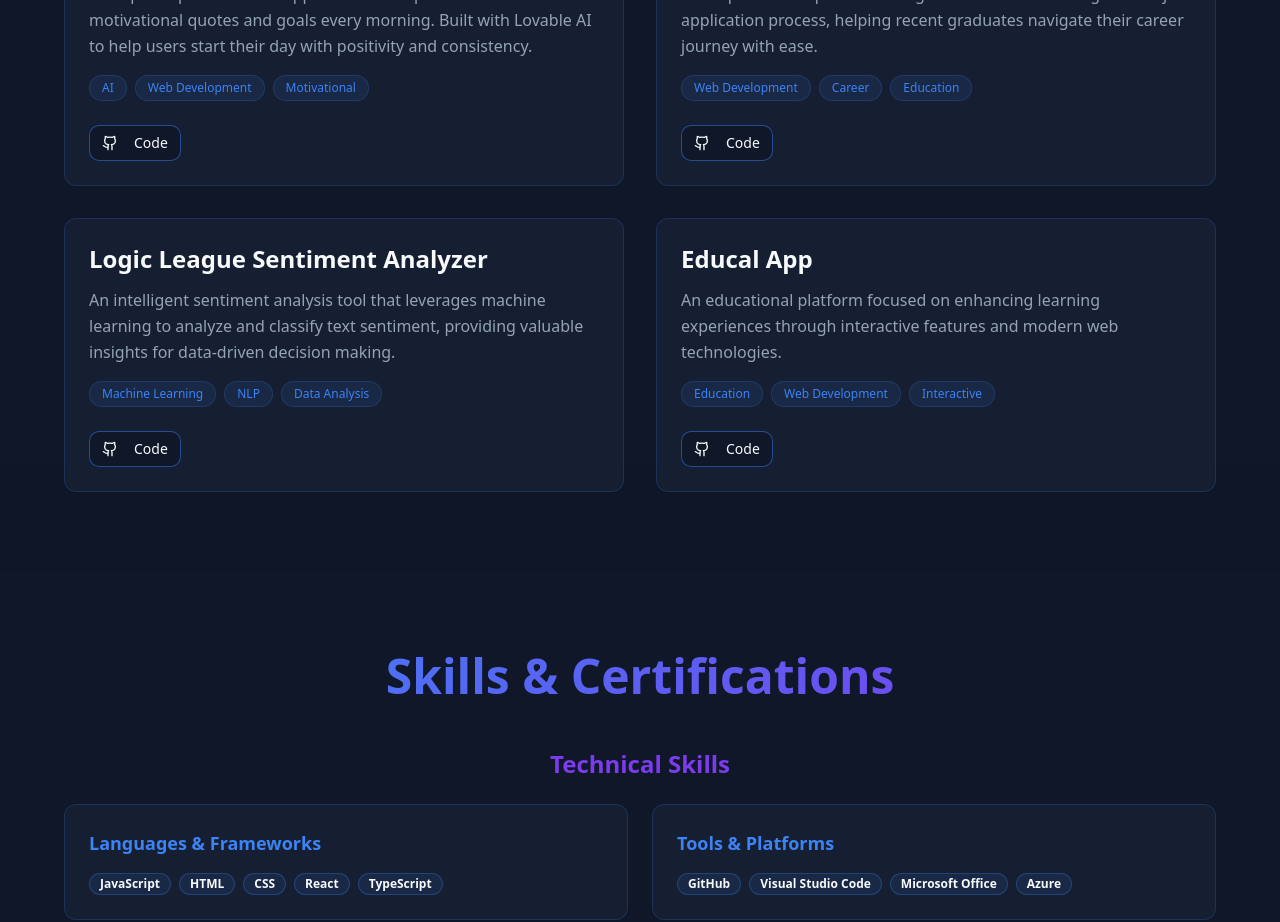
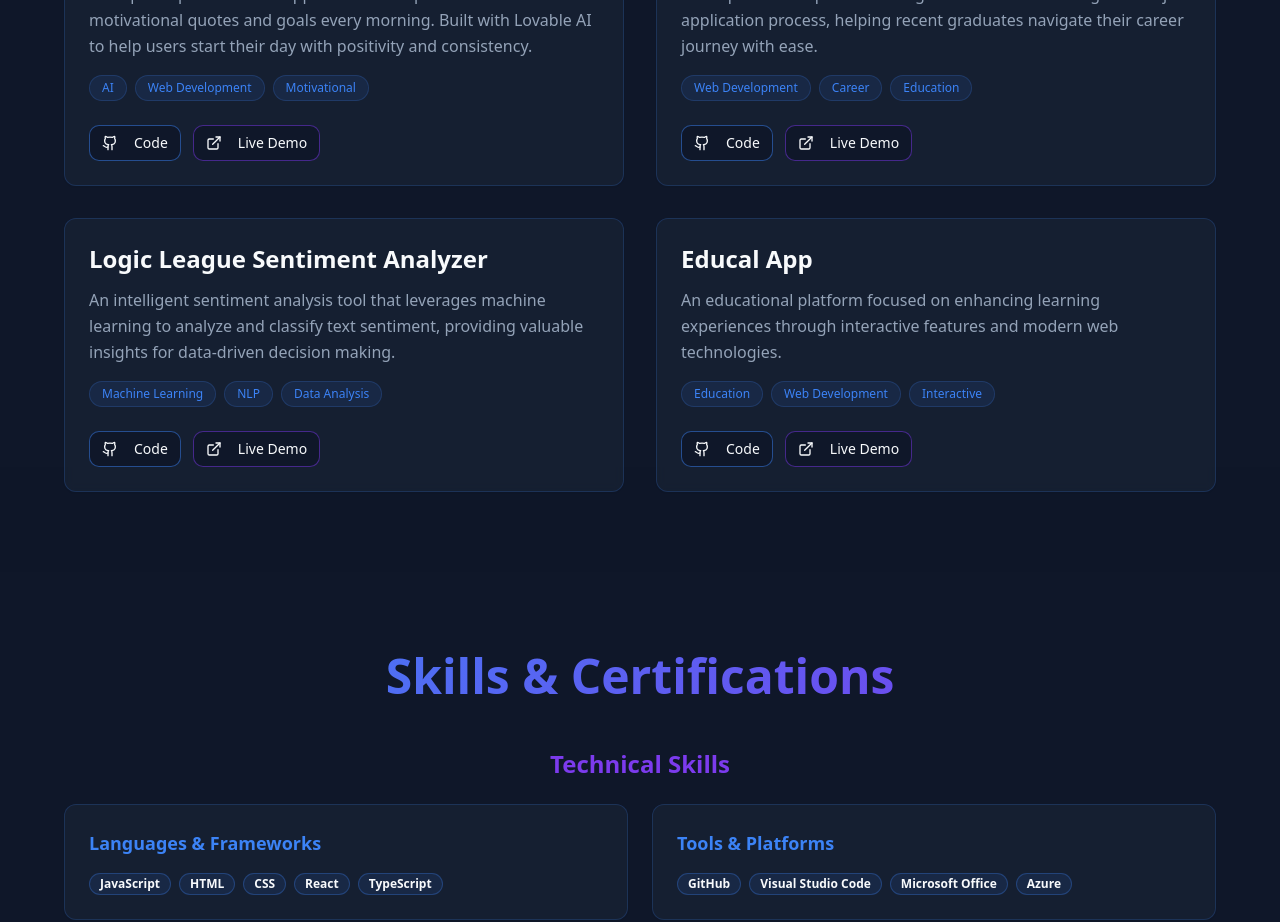
Before and after one commit to Thubellihle/ml-portfolio-launchpad, a React (Vite) app: page / in a window 1280 px wide. Shown: the part 1820-2742 px from the top of the page. Built offline with nearby package versions, Linux system fonts and the light colour scheme; the HTML template or start-up script is replaced by a standard one.

Commit message:
Add live demo links to projects

```diff
--- a/src/components/Projects.tsx
+++ b/src/components/Projects.tsx
@@ -9,28 +9,28 @@ const Projects = () => {
       description: "A simple AI-powered web app that delivers personalized motivational quotes and goals every morning. Built with Lovable AI to help users start their day with positivity and consistency.",
       tags: ["AI", "Web Development", "Motivational"],
       github: "https://github.com/Thubellihle/daily-dose-ignite",
-      live: "#",
+      live: "https://daily-dose-ignite.lovable.app/",
     },
     {
       title: "Grad Job Application",
       description: "A comprehensive platform designed to streamline the graduate job application process, helping recent graduates navigate their career journey with ease.",
       tags: ["Web Development", "Career", "Education"],
       github: "https://github.com/Thubellihle/GradJobApplication",
-      live: "#",
+      live: "https://github.com/Thubellihle/GradJobApplication",
     },
     {
       title: "Logic League Sentiment Analyzer",
       description: "An intelligent sentiment analysis tool that leverages machine learning to analyze and classify text sentiment, providing valuable insights for data-driven decision making.",
       tags: ["Machine Learning", "NLP", "Data Analysis"],
       github: "https://github.com/Thubellihle/Logic-League-Sentiment-Analyzer",
-      live: "#",
+      live: "https://github.com/Thubellihle/Logic-League-Sentiment-Analyzer",
     },
     {
       title: "Educal App",
       description: "An educational platform focused on enhancing learning experiences through interactive features and modern web technologies.",
       tags: ["Education", "Web Development", "Interactive"],
       github: "https://github.com/Thubellihle/educal-app",
-      live: "#",
+      live: "https://ml-portfolio-launchpad.lovable.app/",
     },
   ];
 
```
